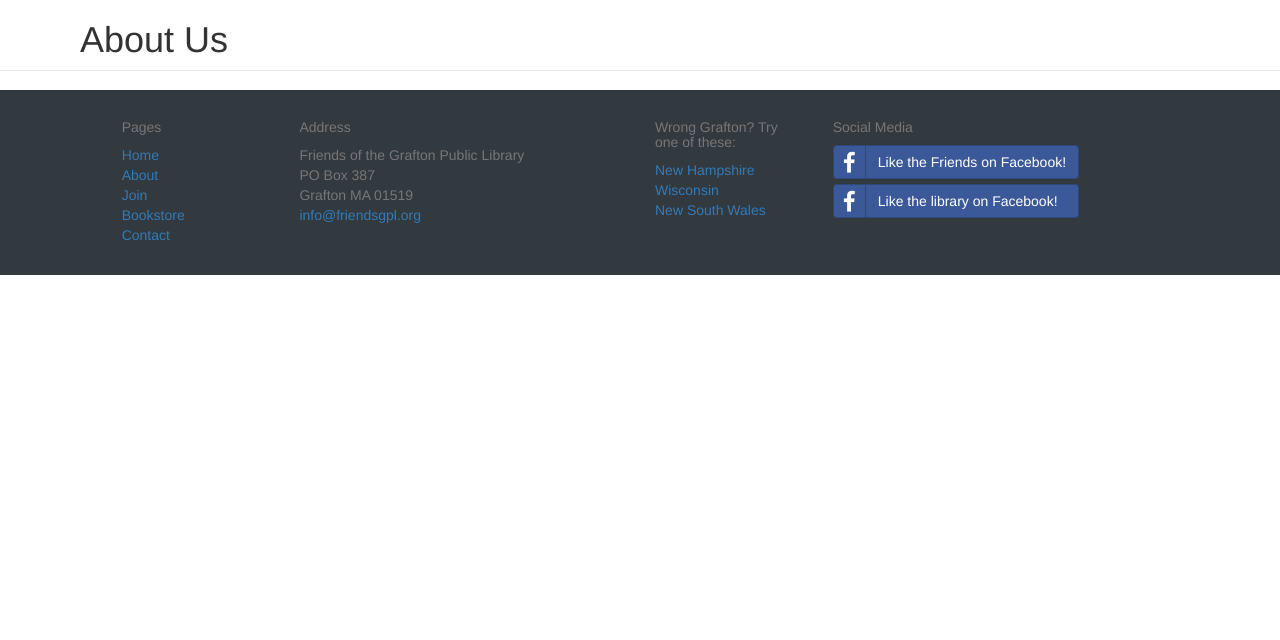
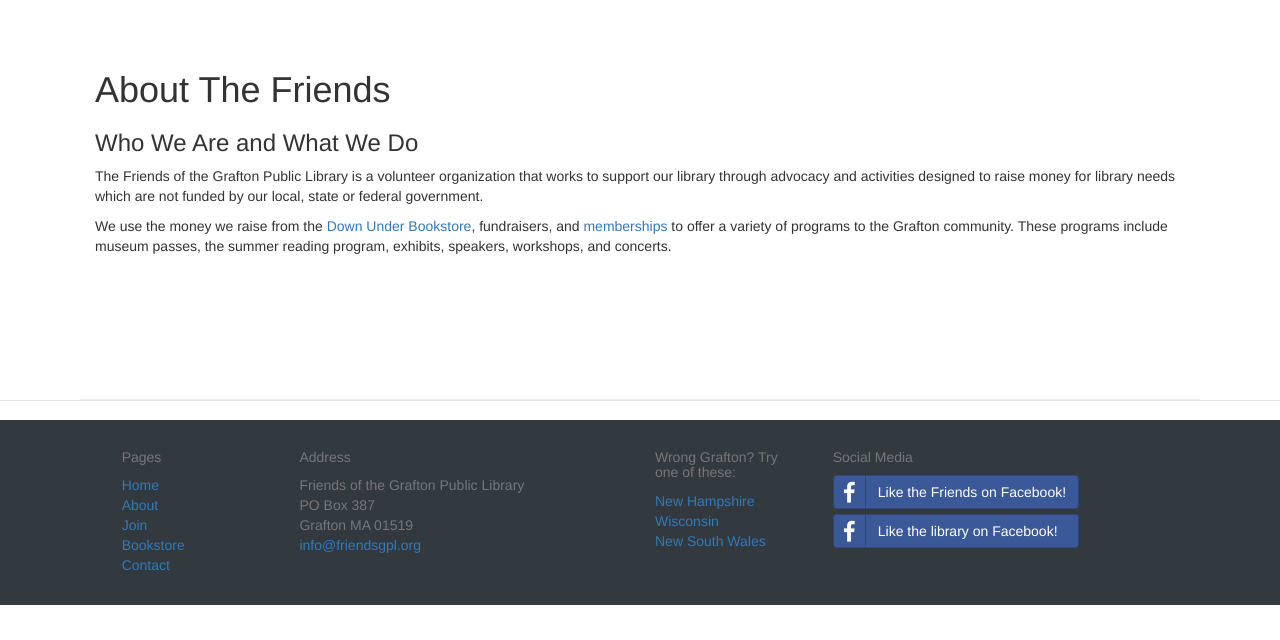
Before and after one commit to dscush/friendsgpl, a Django app: template templates/friends/about.html in a window 1280 px wide. Shown: the part 51-691 px from the top of the page. Run offline with Django 3.2, Linux system fonts and the light colour scheme; the template is opened without the code that fills it, so the values that code supplies are empty; style sheets or scripts are compiled from the project's sources; some libraries are stand-ins or nearby versions.

Commit message:
Add about page content

```diff
--- a/templates/friends/about.html
+++ b/templates/friends/about.html
@@ -1,4 +1,15 @@
 {% extends "friends/base.html" %}
     {% block body %}
-        <h1>{% block title %}About Us{% endblock %}</h1>
+        <div class="row row-content about">
+            <div class="col-xs-12">
+    			<h1>{% block title %}About{% endblock %} The Friends</h1>
+    			<h3>Who We Are and What We Do</h3>
+                <p>
+                    The Friends of the Grafton Public Library is a volunteer organization that works to support our library through advocacy and activities designed to raise money for library needs which are not funded by our local, state or federal government.
+                </p>
+                <p>
+                    We use the money we raise from the <a href="{% url 'downunder' %}">Down Under Bookstore</a>, fundraisers, and <a href="{% url 'join' %}">memberships</a> to offer a variety of programs to the Grafton community. These programs include museum passes, the summer reading program, exhibits, speakers, workshops, and concerts.
+                </p>
+            </div>
+        </div>
     {% endblock %}
```
